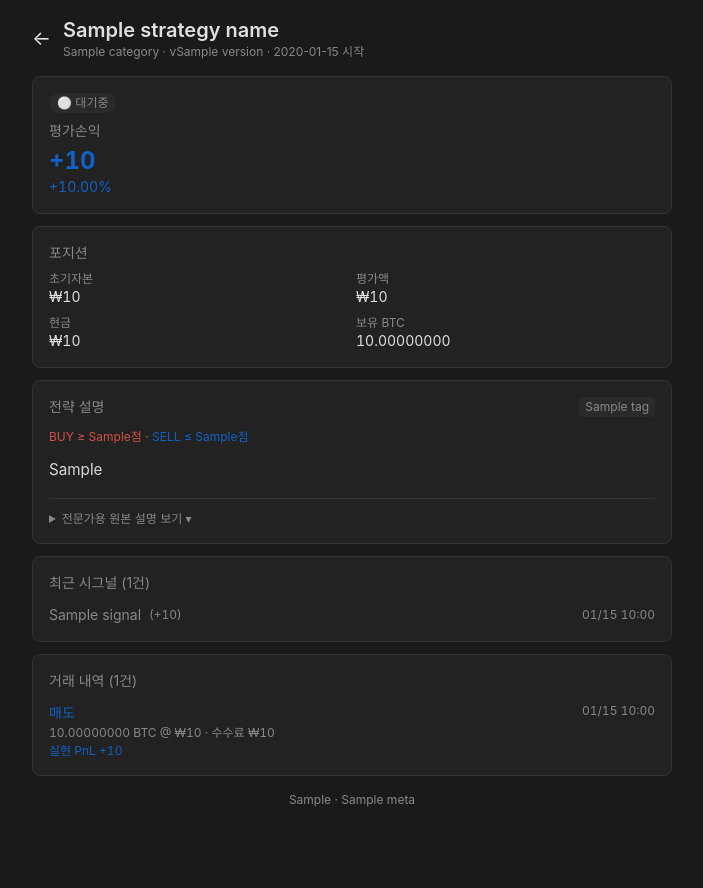
After one commit to JessicaArchive/kkabi-trading, a Flask app: template webapp/templates/strategy.html in a window 1280 px wide. The commit adds this page. Shown: the whole page, without its empty margins (288-991 px from the left). Run offline with Flask 3, Linux system fonts and the light colour scheme; the template is opened without the code that fills it: most values are stand-ins (such as "Sample title", 1, 10 or a date in 2020); some libraries are stand-ins or nearby versions.

Commit message:
feat: 전략 상세 페이지 + AI 생성 초심자용 설명
웹앱 변경:
- 메인: 카드에 🟢 보유중 / ⚪ 대기중 뱃지, 카드 탭 시 상세 페이지로
- 상단 요약에 "보유 N개 / 대기 N개" 카운트 추가
- 상세 페이지(/strategy/<id>): 손익 + 포지션 + 전략 설명 + 시그널 + 거래내역
- 마크다운 렌더링 (Python markdown 패키지)

초심자 설명 자동 생성:
- paper_strategies.beginner_explanation 컬럼 추가 (TEXT)
- paper/explanations.py: Claude CLI subprocess 호출로 quant docstring → 초심자 한국어 변환
- 7섹션 구조: 한 줄 요약 / 무엇을 보나 / 언제 사는가 / 언제 파는가 /
  왜 통하나 / 위험한 시장 / 핵심 용어
- 등록된 3개 전략 모두 생성 완료 (1,031~1,592자)
- 전문가용 원본은 toggle로 접어둠 (필요시 열람)

Phase 2 인프라 미리 구축:
- Claude CLI subprocess 호출 패턴이 phase 2 AI 후보 생성에 그대로 재사용 가능

Co-Authored-By: Claude Opus 4.7 (1M context) <noreply@anthropic.com>

```diff
--- a/paper/models.py
+++ b/paper/models.py
@@ -57,6 +57,7 @@ class PaperStrategy(Base):
     avg_entry_price = Column(Float, nullable=False, default=0.0)
     status = Column(String, nullable=False, default="active")  # active|paused|stopped
     note = Column(String)                              # 사람이 본인 메모 (선택)
+    beginner_explanation = Column(String)              # AI가 생성한 초심자용 한국어 설명 (Markdown)
 
     trades = relationship("PaperTrade", back_populates="strategy", cascade="all, delete-orphan")
     signals = relationship("PaperSignal", back_populates="strategy", cascade="all, delete-orphan")
--- a/webapp/app.py
+++ b/webapp/app.py
@@ -13,12 +13,14 @@ from __future__ import annotations
 from datetime import datetime
 from pathlib import Path
 
+import markdown as md_lib
 from flask import Flask, jsonify, render_template, send_from_directory
+from markupsafe import Markup
 from sqlalchemy import desc
 
 from exchange.client import ExchangeClient
 from paper.engine import PaperEngine
-from paper.models import PaperStrategy, PaperTrade, SessionLocal, init_db
+from paper.models import PaperSignal, PaperStrategy, PaperTrade, SessionLocal, init_db
 
 BASE_DIR = Path(__file__).resolve().parent
 app = Flask(
@@ -105,6 +107,8 @@ def index():
         total_pnl_pct = total_pnl / total_initial * 100
 
     summaries.sort(key=lambda x: x["pnl_pct"], reverse=True)
+    holding_count = sum(1 for s in summaries if s["holding"])
+    waiting_count = len(summaries) - holding_count
 
     return render_template(
         "index.html",
@@ -115,6 +119,81 @@ def index():
         total_pnl=total_pnl,
         total_pnl_pct=total_pnl_pct,
         active_count=len(summaries),
+        holding_count=holding_count,
+        waiting_count=waiting_count,
+        now=datetime.now(),
+    )
+
+
+def _get_strategy_metadata(source: str) -> dict:
+    """source ('registry:<key>')로 strategies/ 클래스를 찾아 메타데이터 추출."""
+    if not source.startswith("registry:"):
+        return {}
+    key = source.split(":", 1)[1]
+    from strategies import STRATEGIES
+
+    cls = STRATEGIES.get(key)
+    if cls is None:
+        return {}
+    return {
+        "registry_key": key,
+        "class_name": cls.__name__,
+        "category": getattr(cls, "CATEGORY", ""),
+        "tags": list(getattr(cls, "TAGS", [])),
+        "version": getattr(cls, "STRATEGY_VERSION", ""),
+        "tier": getattr(cls, "TIER", None),
+        "buy_threshold": getattr(cls, "BUY_THRESHOLD", None),
+        "sell_threshold": getattr(cls, "SELL_THRESHOLD", None),
+        "docstring": (cls.__doc__ or "").strip(),
+    }
+
+
+def _render_markdown(text: str | None) -> Markup | None:
+    """마크다운 → HTML 변환 (Jinja에서 |safe 없이 그대로 렌더)."""
+    if not text:
+        return None
+    html = md_lib.markdown(text, extensions=["extra", "sane_lists", "nl2br"])
+    return Markup(html)
+
+
+@app.route("/strategy/<int:strategy_id>")
+def strategy_detail(strategy_id: int):
+    """전략 상세 페이지: 포지션 + 거래내역 + 시그널 + 초심자 설명."""
+    current_price = _get_current_price()
+    with SessionLocal() as session:
+        strategy = session.get(PaperStrategy, strategy_id)
+        if strategy is None:
+            return ("전략 없음", 404)
+
+        summary = _strategy_summary(strategy, current_price)
+        meta = _get_strategy_metadata(strategy.source)
+        beginner_html = _render_markdown(strategy.beginner_explanation)
+
+        trades = (
+            session.query(PaperTrade)
+            .filter(PaperTrade.strategy_id == strategy_id)
+            .order_by(desc(PaperTrade.time))
+            .limit(50)
+            .all()
+        )
+        signals = (
+            session.query(PaperSignal)
+            .filter(PaperSignal.strategy_id == strategy_id)
+            .order_by(desc(PaperSignal.time))
+            .limit(20)
+            .all()
+        )
+
+    return render_template(
+        "strategy.html",
+        s=summary,
+        meta=meta,
+        beginner_html=beginner_html,
+        trades=trades,
+        signals=signals,
+        current_price=current_price,
+        strategy_name=strategy.name,
+        strategy_started=strategy.started_at,
         now=datetime.now(),
     )
 
--- /dev/null
+++ b/webapp/templates/strategy.html
@@ -0,0 +1,206 @@
+<!DOCTYPE html>
+<html lang="ko">
+<head>
+  <meta charset="UTF-8">
+  <meta name="viewport" content="width=device-width, initial-scale=1.0, maximum-scale=1.0, user-scalable=no">
+  <meta name="theme-color" content="#1A1A1A">
+  <meta name="apple-mobile-web-app-capable" content="yes">
+  <meta name="apple-mobile-web-app-status-bar-style" content="black-translucent">
+  <meta name="apple-mobile-web-app-title" content="Kkabi 페이퍼">
+  <link rel="manifest" href="/manifest.json">
+  <link rel="apple-touch-icon" href="/static/icon-192.png">
+  <title>{{ strategy_name }} · Kkabi 페이퍼</title>
+  <script src="https://cdn.tailwindcss.com"></script>
+  <style>
+    body { background-color: #1A1A1A; color: #E0E0E0; font-family: -apple-system, BlinkMacSystemFont, "Pretendard", "Apple SD Gothic Neo", sans-serif; }
+    .card { background-color: #222222; border-color: #333333; }
+    .num { font-variant-numeric: tabular-nums; }
+    .up { color: #D24F45; }
+    .down { color: #1261C4; }
+    .muted { color: #888888; }
+    .accent { color: #F2A900; }
+    .doc { white-space: pre-wrap; line-height: 1.6; font-size: 0.875rem; color: #C0C0C0; }
+
+    /* 초심자 설명 (마크다운 렌더) */
+    .prose-beginner { font-size: 0.95rem; line-height: 1.65; color: #D8D8D8; }
+    .prose-beginner h3 { font-size: 0.95rem; font-weight: 600; color: #F2A900; margin-top: 1.1em; margin-bottom: 0.4em; }
+    .prose-beginner h3:first-child { margin-top: 0; }
+    .prose-beginner p { margin-bottom: 0.6em; }
+    .prose-beginner strong { color: #FFFFFF; font-weight: 600; }
+    .prose-beginner ul { margin-left: 1.1em; margin-bottom: 0.6em; }
+    .prose-beginner li { margin-bottom: 0.3em; list-style: disc; }
+    .prose-beginner code { background: #2a2a2a; padding: 1px 5px; border-radius: 3px; font-size: 0.85em; }
+  </style>
+</head>
+<body class="min-h-screen">
+  <div class="max-w-2xl mx-auto p-4 pb-20">
+
+    <!-- 헤더 (← 뒤로) -->
+    <header class="flex items-center gap-3 mb-4">
+      <a href="/" class="text-xl">←</a>
+      <div class="flex-1 min-w-0">
+        <h1 class="text-xl font-semibold truncate">{{ strategy_name }}</h1>
+        <div class="muted text-xs">
+          {% if meta.category %}{{ meta.category }}{% endif %}
+          {% if meta.version %} · v{{ meta.version }}{% endif %}
+          · {{ strategy_started.strftime("%Y-%m-%d") }} 시작
+        </div>
+      </div>
+    </header>
+
+    <!-- 손익 요약 -->
+    <section class="card border rounded-lg p-4 mb-3">
+      <div class="flex items-center gap-2 mb-2">
+        {% if s.holding %}
+          <span class="text-xs px-2 py-0.5 rounded-full" style="background:#3a1f1d;color:#D24F45;">🟢 보유중</span>
+        {% else %}
+          <span class="text-xs px-2 py-0.5 rounded-full" style="background:#2a2a2a;color:#888888;">⚪ 대기중</span>
+        {% endif %}
+        {% if current_price %}
+        <span class="ml-auto muted text-xs num">현재가 ₩{{ "{:,.0f}".format(current_price) }}</span>
+        {% endif %}
+      </div>
+      <div class="muted text-sm">평가손익</div>
+      <div class="num text-2xl font-bold mt-1 {% if s.pnl >= 0 %}up{% else %}down{% endif %}">
+        {{ "{:+,.0f}".format(s.pnl) }}
+      </div>
+      <div class="num text-sm {% if s.pnl >= 0 %}up{% else %}down{% endif %}">
+        {{ "{:+.2f}".format(s.pnl_pct) }}%
+      </div>
+    </section>
+
+    <!-- 포지션 -->
+    <section class="card border rounded-lg p-4 mb-3">
+      <div class="muted text-sm mb-2">포지션</div>
+      <div class="grid grid-cols-2 gap-2 text-sm">
+        <div>
+          <div class="muted text-xs">초기자본</div>
+          <div class="num">₩{{ "{:,.0f}".format(s.initial_krw) }}</div>
+        </div>
+        <div>
+          <div class="muted text-xs">평가액</div>
+          <div class="num">₩{{ "{:,.0f}".format(s.equity) }}</div>
+        </div>
+        <div>
+          <div class="muted text-xs">현금</div>
+          <div class="num">₩{{ "{:,.0f}".format(s.cash_krw) }}</div>
+        </div>
+        <div>
+          <div class="muted text-xs">보유 BTC</div>
+          <div class="num">{{ "{:.8f}".format(s.btc) }}</div>
+        </div>
+        {% if s.holding %}
+        <div class="col-span-2">
+          <div class="muted text-xs">매수가</div>
+          <div class="num">₩{{ "{:,.0f}".format(s.avg_entry_price) }}</div>
+        </div>
+        {% endif %}
+      </div>
+    </section>
+
+    <!-- 전략 설명 (초심자용 우선) -->
+    {% if beginner_html or meta.docstring %}
+    <section class="card border rounded-lg p-4 mb-3">
+      <div class="flex items-center gap-2 mb-3">
+        <div class="muted text-sm">전략 설명</div>
+        {% if meta.tags %}
+        <div class="ml-auto flex gap-1 flex-wrap">
+          {% for t in meta.tags %}
+          <span class="text-xs px-1.5 py-0.5 rounded muted" style="background:#2a2a2a;">{{ t }}</span>
+          {% endfor %}
+        </div>
+        {% endif %}
+      </div>
+      {% if meta.buy_threshold is not none and meta.sell_threshold is not none %}
+      <div class="text-xs muted mb-3">
+        <span class="up">BUY ≥ {{ meta.buy_threshold }}점</span> ·
+        <span class="down">SELL ≤ {{ meta.sell_threshold }}점</span>
+      </div>
+      {% endif %}
+
+      {% if beginner_html %}
+        <div class="prose-beginner">
+          {{ beginner_html }}
+        </div>
+        {% if meta.docstring %}
+        <details class="mt-4 pt-3" style="border-top: 1px solid #333333;">
+          <summary class="muted text-xs cursor-pointer select-none">전문가용 원본 설명 보기 ▾</summary>
+          <div class="doc mt-3">{{ meta.docstring }}</div>
+        </details>
+        {% endif %}
+      {% else %}
+        <div class="doc">{{ meta.docstring }}</div>
+        <div class="muted text-xs mt-3 pt-3" style="border-top: 1px solid #333333;">
+          초심자용 설명 미생성 — 터미널에서 <code>python3 -m paper.explanations generate {{ s.id }}</code>
+        </div>
+      {% endif %}
+    </section>
+    {% endif %}
+
+    <!-- 최근 시그널 -->
+    {% if signals %}
+    <section class="card border rounded-lg p-4 mb-3">
+      <div class="muted text-sm mb-3">최근 시그널 ({{ signals|length }}건)</div>
+      <div class="space-y-1.5 text-sm">
+        {% for sig in signals %}
+        <div class="flex justify-between items-center border-t pt-1.5 first:border-0 first:pt-0" style="border-color: #333333;">
+          <div class="flex items-center gap-2">
+            {% if sig.signal == 'BUY' %}
+              <span class="up font-medium">BUY</span>
+            {% elif sig.signal == 'SELL' %}
+              <span class="down font-medium">SELL</span>
+            {% elif sig.signal == 'ERROR' %}
+              <span class="font-medium" style="color:#F2A900;">ERROR</span>
+            {% else %}
+              <span class="muted">{{ sig.signal }}</span>
+            {% endif %}
+            {% if sig.score is not none %}
+            <span class="muted text-xs num">({{ "{:+d}".format(sig.score) }})</span>
+            {% endif %}
+          </div>
+          <div class="muted text-xs num">{{ sig.time.strftime("%m/%d %H:%M") }}</div>
+        </div>
+        {% endfor %}
+      </div>
+    </section>
+    {% endif %}
+
+    <!-- 거래 내역 -->
+    {% if trades %}
+    <section class="card border rounded-lg p-4 mb-3">
+      <div class="muted text-sm mb-3">거래 내역 ({{ trades|length }}건)</div>
+      <div class="space-y-2">
+        {% for t in trades %}
+        <div class="border-t pt-2 first:border-0 first:pt-0" style="border-color: #333333;">
+          <div class="flex justify-between text-sm">
+            <span class="{% if t.side == 'buy' %}up{% else %}down{% endif %} font-medium">
+              {{ '매수' if t.side == 'buy' else '매도' }}
+            </span>
+            <span class="muted text-xs num">{{ t.time.strftime("%m/%d %H:%M") }}</span>
+          </div>
+          <div class="text-xs muted mt-0.5 num">
+            {{ "{:.8f}".format(t.btc) }} BTC @ ₩{{ "{:,.0f}".format(t.price) }}
+            · 수수료 ₩{{ "{:,.0f}".format(t.fee) }}
+          </div>
+          {% if t.realized_pnl is not none %}
+          <div class="text-xs mt-0.5 num {% if t.realized_pnl >= 0 %}up{% else %}down{% endif %}">
+            실현 PnL {{ "{:+,.0f}".format(t.realized_pnl) }}
+          </div>
+          {% endif %}
+        </div>
+        {% endfor %}
+      </div>
+    </section>
+    {% else %}
+    <section class="card border rounded-lg p-4 text-center muted text-sm mb-3">
+      아직 거래 없음 — 시그널이 BUY/SELL 임계값을 넘기 전까지 대기
+    </section>
+    {% endif %}
+
+    <!-- 메타 -->
+    <footer class="muted text-xs mt-4 text-center">
+      {{ meta.registry_key }} · {{ meta.class_name }}
+    </footer>
+  </div>
+</body>
+</html>
```
Also changed, not shown: paper/explanations.py (added, +229 -0 lines), webapp/templates/index.html (+28 -9 lines).
